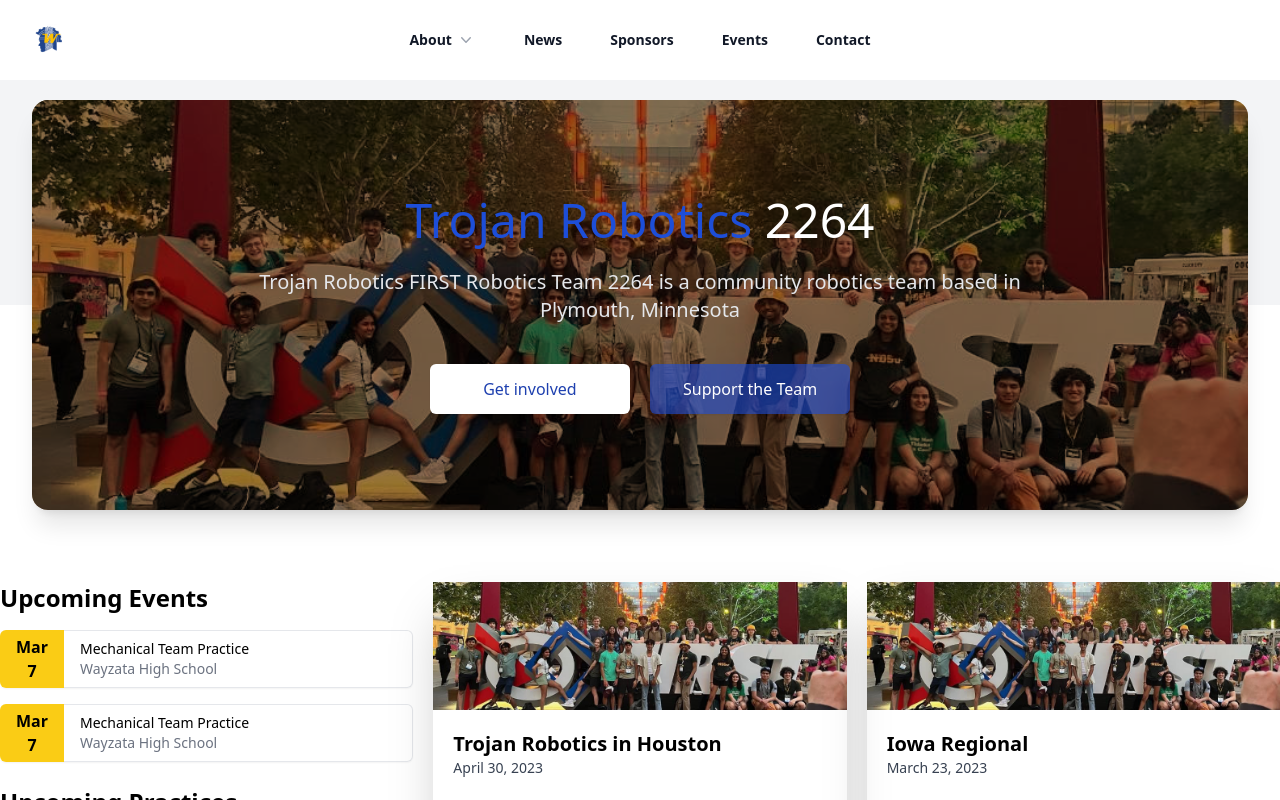
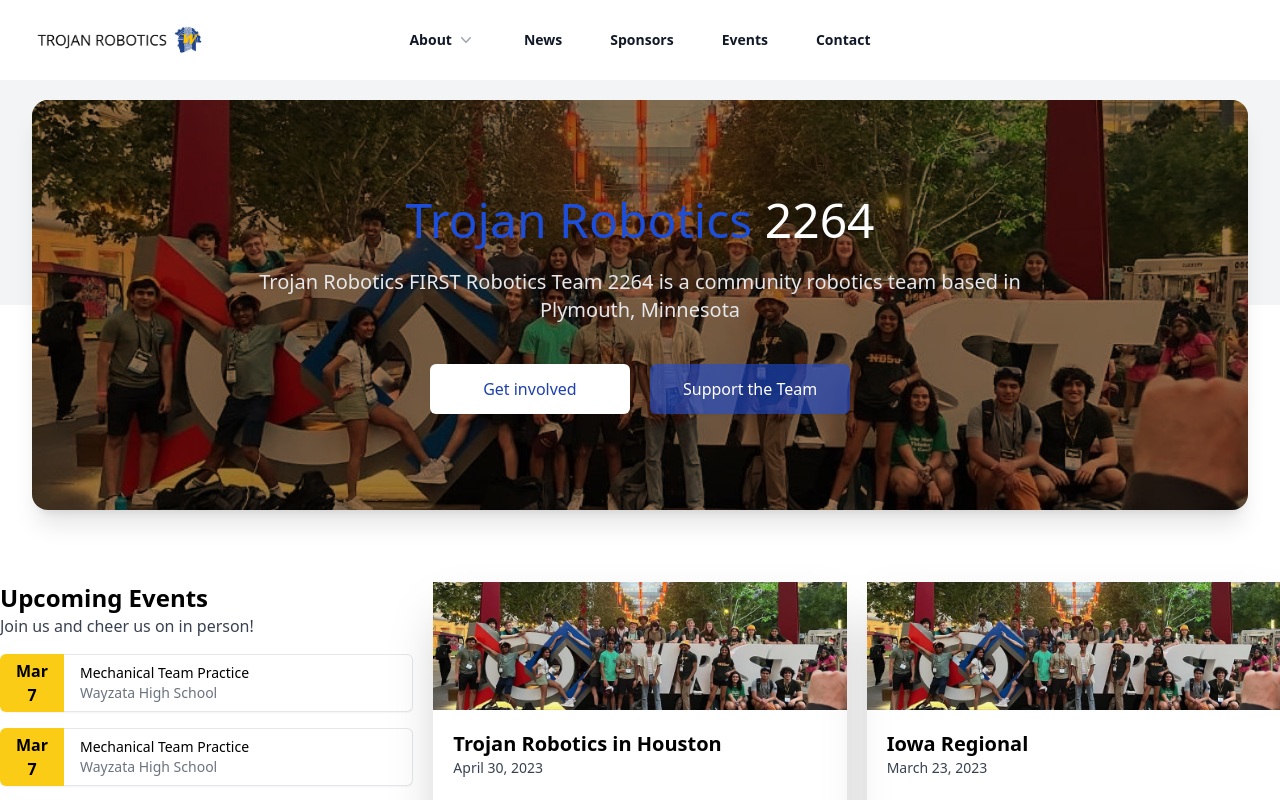
Before and after one commit to Team-2264/RoboticsWebsite, a React (Create React App) app in the folder reactjs/: page / in a window 1280 px wide. Shown: the top 800 px of the page. Built offline with nearby package versions, Linux system fonts and the light colour scheme.

Commit message:
Updated logo
logo in top right corner now has TROJAN ROBOTICS and then logo

```diff
--- a/reactjs/src/components/NavBar.js
+++ b/reactjs/src/components/NavBar.js
@@ -31,7 +31,7 @@ export default function NavBar() {
   const [mobileMenuOpen, setMobileMenuOpen] = useState(false)
 
   const navBarViewOptions = ["News", "Sponsors", "Events", "Contact"]
-  const trojanRoboticsLogoPath = "/assets/images/trojanRoboticsLogo.png"
+  const trojanRoboticsLogoPath = "/assets/images/trojanRoboticsLogoandText.png"
   return (
     <header className="bg-white">
       <nav className="mx-auto flex max-w-7xl items-center justify-between p-6 lg:px-8" aria-label="Global">
@@ -127,6 +127,7 @@ export default function NavBar() {
               <img
                 className="h-8 w-auto"
                 src={trojanRoboticsLogoPath}
+                // src = "/assets/images/trojanRoboticsLogo.png"
                 alt=""
               />
             </a>
--- a/reactjs/src/components/lastestNews.js
+++ b/reactjs/src/components/lastestNews.js
@@ -29,6 +29,7 @@ const LatestNews = () => {
             <div className="w-full grid grid-cols-1 sm:grid-cols-3 justify-center gap-5">
                 <div className='shawdow-2xl'>
                     <h1 className='text-2xl font-bold'>Upcoming Events</h1>
+                    <p className='text-gray-700'>Join us and cheer us on in person!</p>
                     <Datebar />
                     <Datebar />
                     <br></br>
```
Also changed, not shown: reactjs/public/assets/images/trojanRoboticsLogoandText.png (added).
